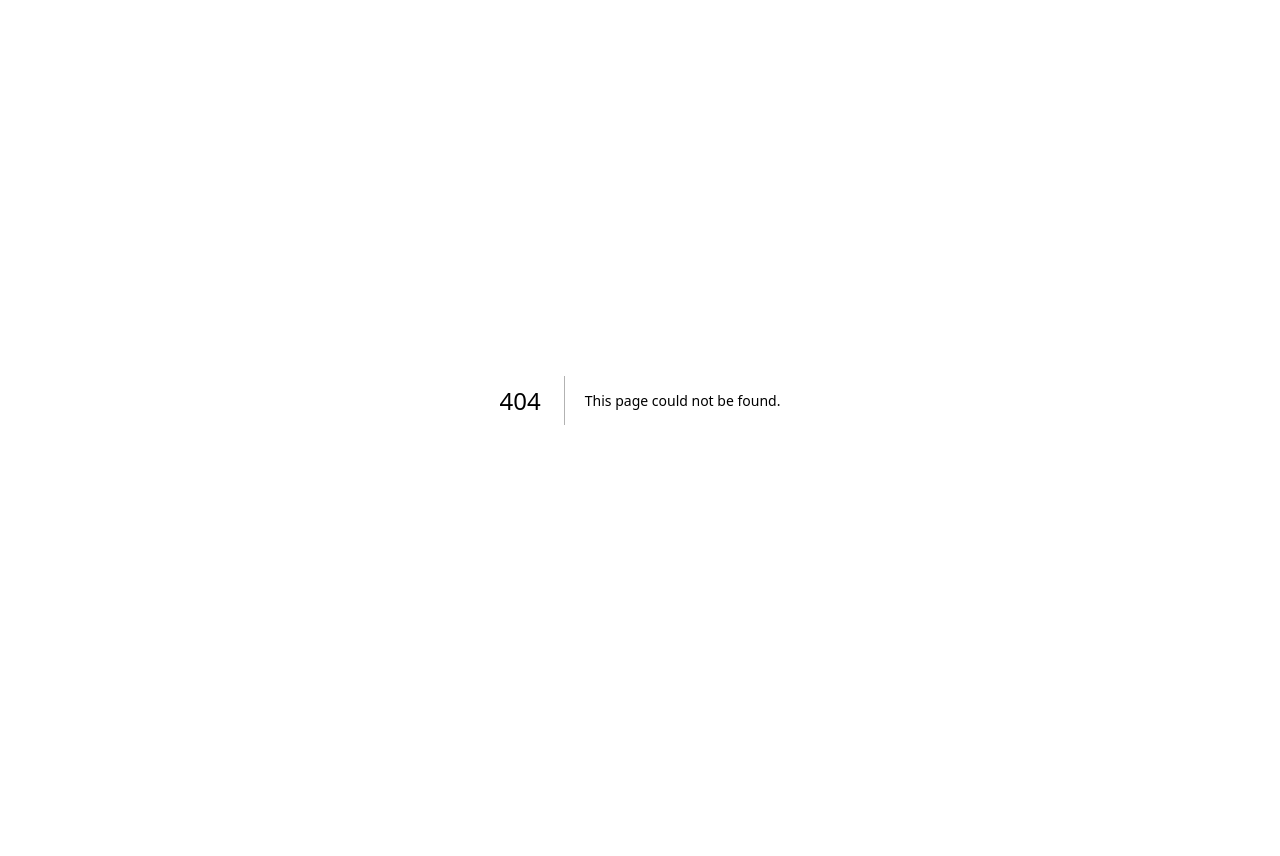
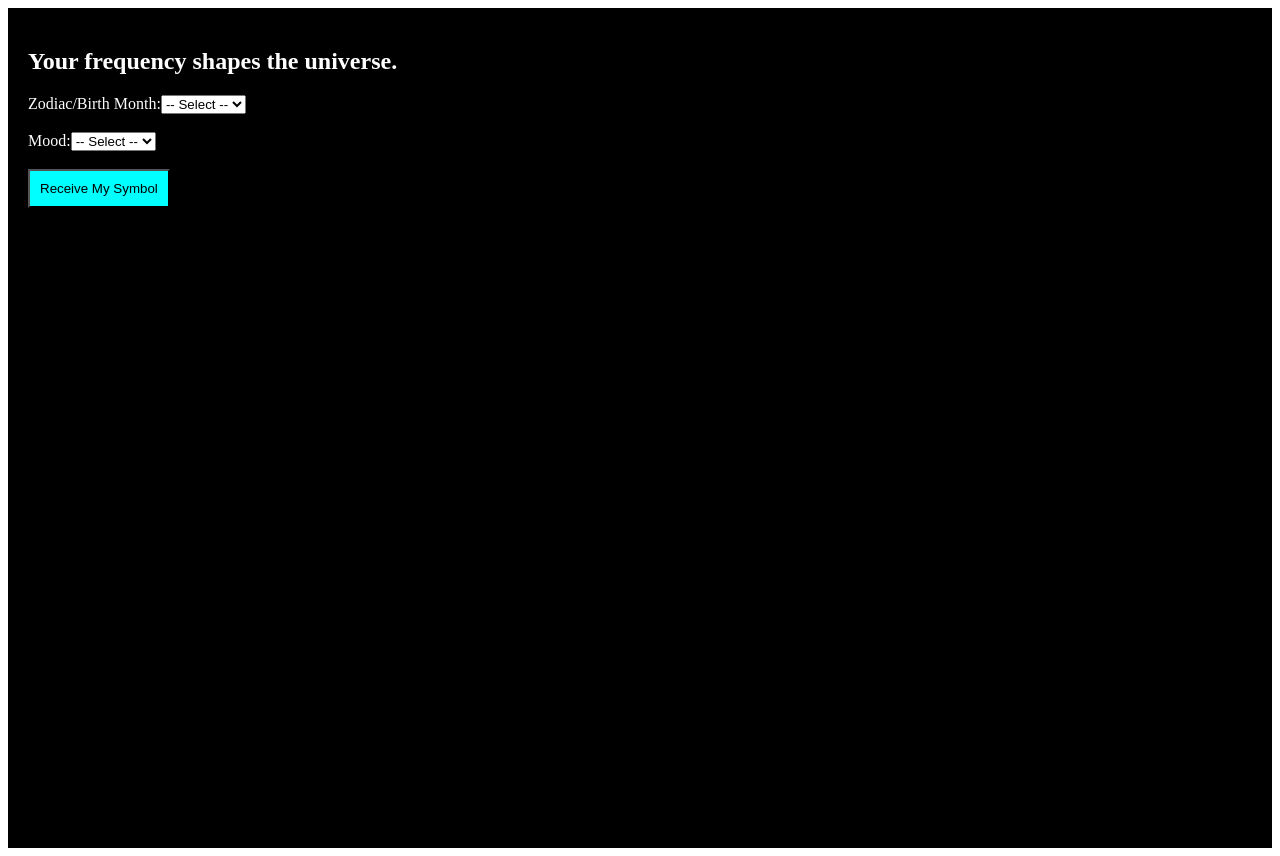
Before and after one commit to Maincooninfinity/go-cosmic-app, a Next.js app: page /scan in a window 1280 px wide. Before the commit this address had no page. Before the commit the page ends 800 px from the top, so only its background shows below. Built offline with nearby package versions, Linux system fonts and the light colour scheme.

Commit message:
Create scan.js

```diff
--- /dev/null
+++ b/pages/scan.js
@@ -0,0 +1,63 @@
+import { useState } from 'react';
+import { useRouter } from 'next/router';
+
+export default function Scan() {
+  const [zodiac, setZodiac] = useState('');
+  const [mood, setMood] = useState('');
+  const router = useRouter();
+
+  const handleSubmit = () => {
+    if (zodiac && mood) {
+      router.push(`/result?zodiac=${zodiac}&mood=${mood}`);
+    }
+  };
+
+  return (
+    <div style={{
+      backgroundColor: 'black',
+      color: 'white',
+      padding: '20px',
+      height: '100vh'
+    }}>
+      <h2>Your frequency shapes the universe.</h2>
+
+      <label>
+        Zodiac/Birth Month:
+        <select value={zodiac} onChange={(e) => setZodiac(e.target.value)}>
+          <option value="">-- Select --</option>
+          <option value="aries">Aries</option>
+          <option value="taurus">Taurus</option>
+          <option value="gemini">Gemini</option>
+          <option value="cancer">Cancer</option>
+          <option value="leo">Leo</option>
+          <option value="virgo">Virgo</option>
+          <option value="libra">Libra</option>
+          <option value="scorpio">Scorpio</option>
+          <option value="sagittarius">Sagittarius</option>
+          <option value="capricorn">Capricorn</option>
+          <option value="aquarius">Aquarius</option>
+          <option value="pisces">Pisces</option>
+        </select>
+      </label>
+
+      <br /><br />
+
+      <label>
+        Mood:
+        <select value={mood} onChange={(e) => setMood(e.target.value)}>
+          <option value="">-- Select --</option>
+          <option value="focused">Focused</option>
+          <option value="lost">Lost</option>
+          <option value="confident">Confident</option>
+          <option value="dreaming">Dreaming</option>
+        </select>
+      </label>
+
+      <br /><br />
+
+      <button onClick={handleSubmit} style={{ backgroundColor: '#00ffff', padding: '10px' }}>
+        Receive My Symbol
+      </button>
+    </div>
+  );
+}
```
